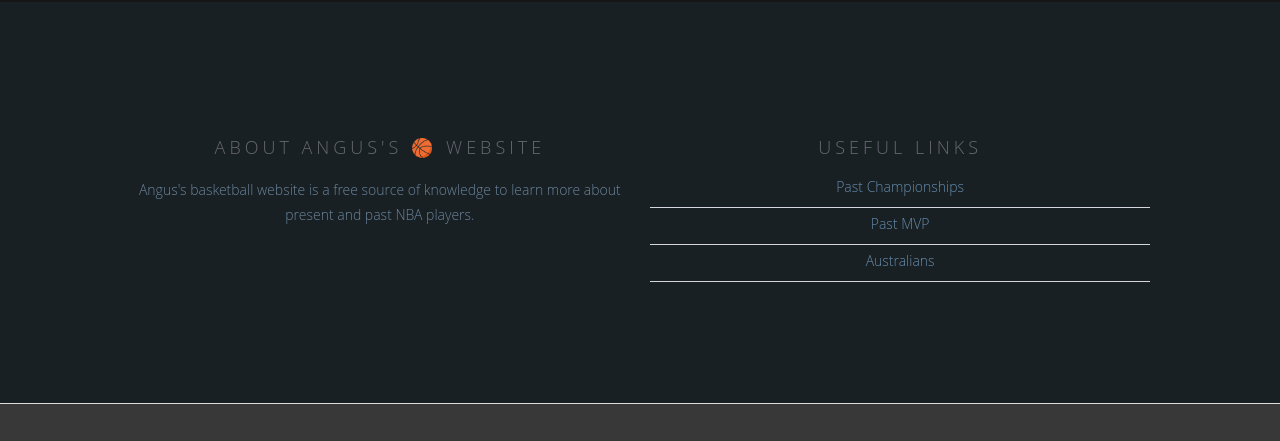
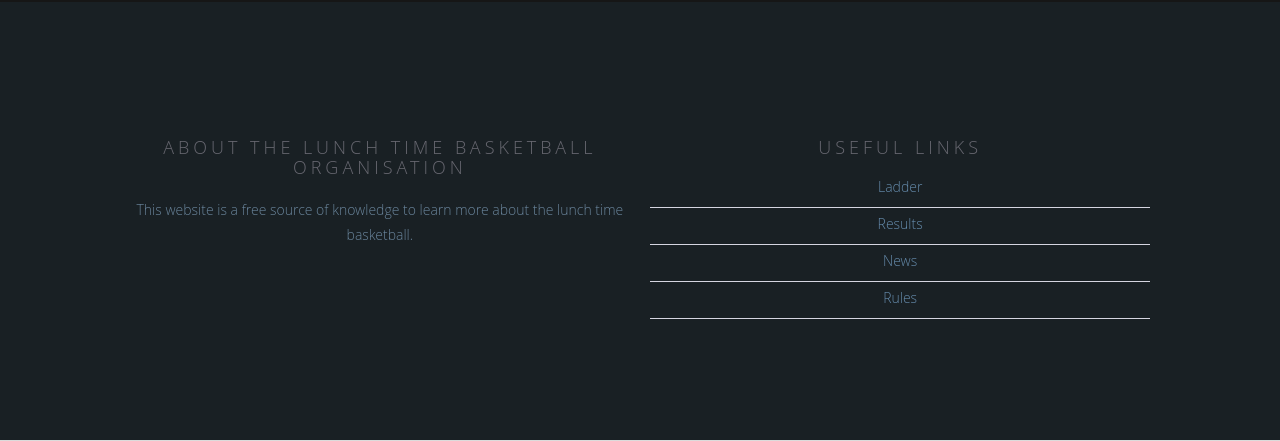
Before and after one commit to DETERMINATOR20/basketballrepo, a plain HTML site: page DocumentsAndIco/Ladder.html in a window 1280 px wide. Shown: the part 2320-2761 px from the top of the page. Drawn offline with nearby package versions, Linux system fonts and the light colour scheme; a script that the page names is missing.

Commit message:
Update Ladder.html

```diff
--- a/DocumentsAndIco/Ladder.html
+++ b/DocumentsAndIco/Ladder.html
@@ -167,14 +167,15 @@
         <div class="w-container">
           <div class="w-row">
             <div class="spc w-col w-col-6">
-              <h5>about Angus's 🏀 Website</h5>
-              <p>Angus's basketball website is a free source of knowledge to learn more about present and past NBA players.</p>
+              <h5>About the Lunch Time Basketball Organisation</h5>
+              <p>This website is a free source of knowledge to learn more about the lunch time basketball.</p>
             </div>
             <div class="spc w-col w-col-6">
               <h5>useful links</h5>
-              <a href="PastChampions.html" class="footer-link">Past Championships</a>
-              <a href="PastMVP.html" class="footer-link">Past MVP</a>
-              <a href="Australians.html" class="footer-link">Australians</a>
+              <a href="../DocumentsAndIco/Ladder.html" class="footer-link">Ladder</a>
+              <a href="../DocumentsAndIco/Resuts.html" class="footer-link">Results</a>
+              <a href="../DocumentsAndIco/News.html" class="footer-link">News</a>
+              <a href="../DocumentsAndIco/Rules.html" class="footer-link">Rules</a>
             </div>
           </div>
         </div>
```
